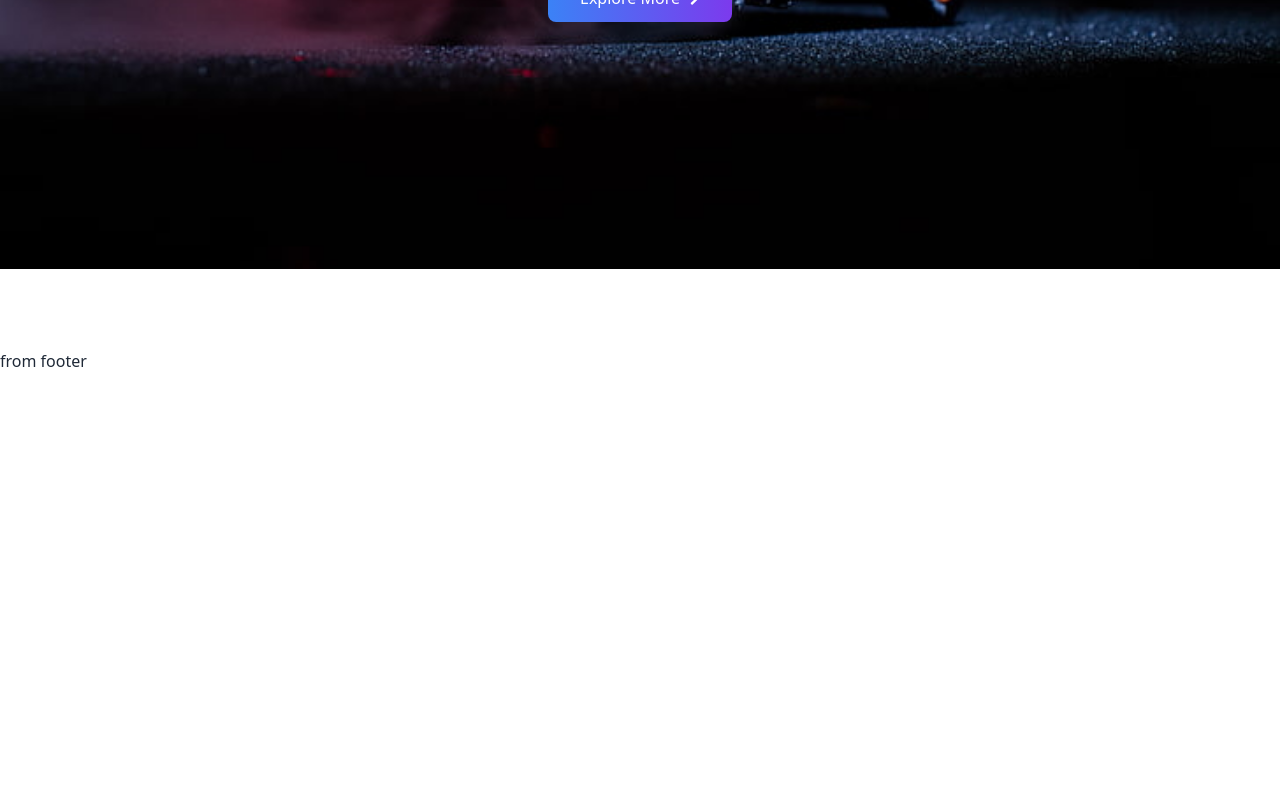
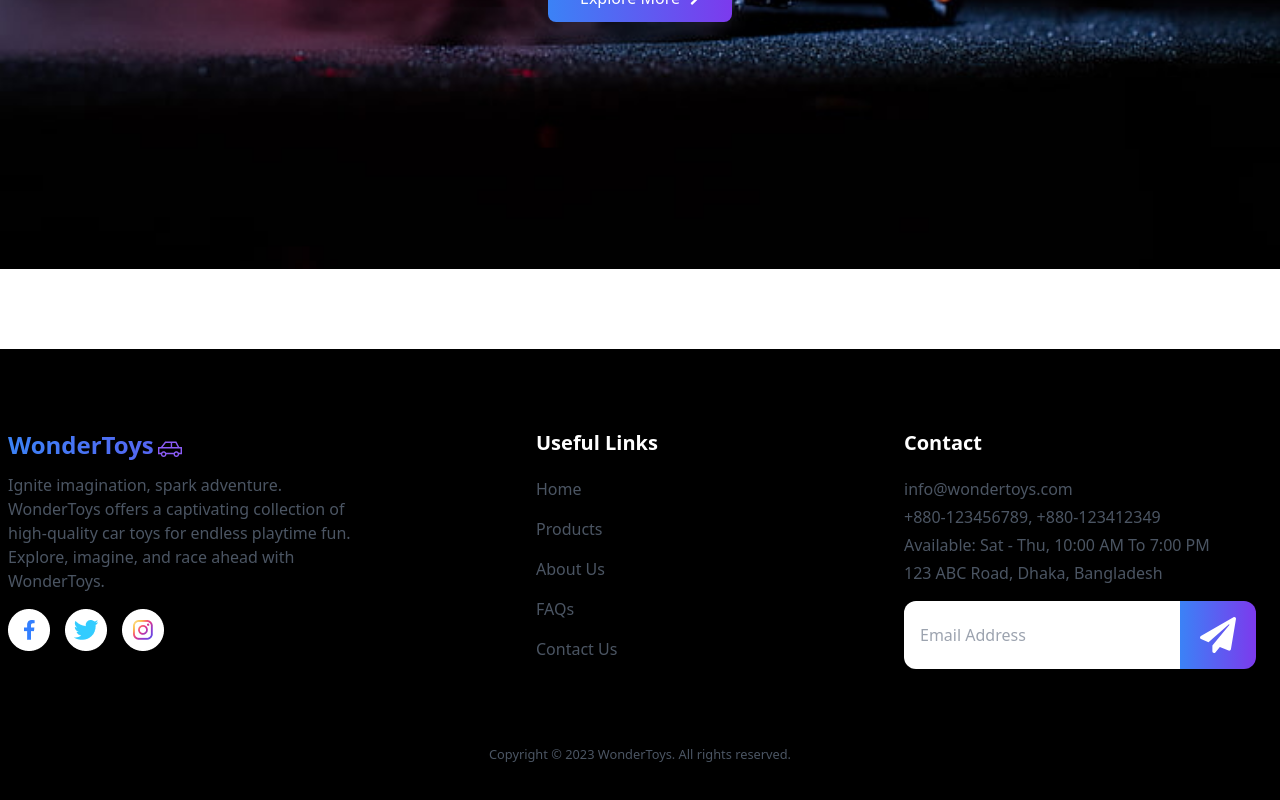
Before and after one commit to moheethasan/wonder-toys-client-side, a React (Vite) app: page / in a window 1280 px wide. Shown: the part 672-1472 px from the top of the page. Before the commit the page ends 1045 px from the top, so only its background shows below. Built offline with nearby package versions, Linux system fonts and the light colour scheme.

Commit message:
added footer

```diff
--- a/src/index.css
+++ b/src/index.css
@@ -11,11 +11,11 @@
 }
 
 .active {
-  @apply font-medium tracking-wide bg-gradient-to-r from-blue-500 to-violet-600 bg-clip-text text-transparent text-sm md:text-base;
+  @apply font-medium tracking-wide bg-gradient-to-r from-blue-500 to-violet-600 bg-clip-text text-transparent text-xs md:text-base;
 }
 
 .default {
-  @apply font-medium tracking-wide text-white hover:bg-gradient-to-r hover:from-blue-500 hover:to-violet-600 bg-clip-text hover:text-transparent text-sm md:text-base;
+  @apply font-medium tracking-wide text-white hover:bg-gradient-to-r hover:from-blue-500 hover:to-violet-600 bg-clip-text hover:text-transparent text-xs md:text-base;
 }
 
 .title-text {
--- a/src/pages/Shared/Footer/Footer.jsx
+++ b/src/pages/Shared/Footer/Footer.jsx
@@ -1,5 +1,54 @@
+import { TfiCar } from "react-icons/tfi";
+import social from "../../../assets/group.png";
+import { FaPaperPlane } from "react-icons/fa";
+
 const Footer = () => {
-  return <div>from footer</div>;
+  return (
+    <footer className="bg-black mt-20 pt-20 pb-10 px-2 text-gray-600">
+      <div className="container mx-auto grid grid-cols-1 md:grid-cols-3 gap-5 md:gap-20">
+        <div>
+          <h2 className="flex items-center gap-1 title-text text-lg md:text-2xl font-bold mb-3">
+            WonderToys{" "}
+            <TfiCar className="text-violet-500 text-lg md:text-2xl" />
+          </h2>
+          <p className="mb-4">
+            Ignite imagination, spark adventure. WonderToys offers a captivating
+            collection of high-quality car toys for endless playtime fun.
+            Explore, imagine, and race ahead with WonderToys.
+          </p>
+          <img className="mb-4" src={social} alt="social link" />
+        </div>
+        <div className="md:px-20">
+          <h3 className="text-xl font-bold mb-5 text-white">Useful Links</h3>
+          <p className="mb-4">Home</p>
+          <p className="mb-4">Products</p>
+          <p className="mb-4">About Us</p>
+          <p className="mb-4">FAQs</p>
+          <p className="mb-4">Contact Us</p>
+        </div>
+        <div>
+          <h3 className="text-xl font-bold mb-5 text-white">Contact</h3>
+          <p className="mb-1">info@wondertoys.com</p>
+          <p className="mb-1">+880-123456789, +880-123412349</p>
+          <p className="mb-1">Available: Sat - Thu, 10:00 AM To 7:00 PM</p>
+          <p className="mb-1">123 ABC Road, Dhaka, Bangladesh</p>
+          <div className="flex mt-4">
+            <input
+              className="border-0 rounded-l-xl w-full md:w-3/4 p-4"
+              type="email"
+              placeholder="Email Address"
+            />
+            <button className="transition duration-200 px-3 md:px-5 py-3 md:py-4 text-white hover:bg-red-500 bg-red-400 border-0 rounded-r-xl text-sm md:text-base bg-gradient-to-r from-blue-500 to-violet-600 hover:from-blue-600 hover:to-violet-700">
+              <FaPaperPlane className="text-4xl" />
+            </button>
+          </div>
+        </div>
+      </div>
+      <p className="text-center pt-16 pb-10">
+        <small>Copyright © 2023 WonderToys. All rights reserved.</small>
+      </p>
+    </footer>
+  );
 };
 
 export default Footer;
--- a/src/pages/Shared/NavBar/NavBar.jsx
+++ b/src/pages/Shared/NavBar/NavBar.jsx
@@ -8,10 +8,11 @@ const NavBar = () => {
   return (
     <nav className="bg-black px-2 py-5">
       <div className="flex justify-between items-center">
-        <h2 className="flex items-center gap-1 title-text text-lg md:text-2xl font-bold">
-          WonderToys <TfiCar className="text-violet-500 text-lg md:text-2xl" />
+        <h2 className="flex items-center gap-1 title-text text-base md:text-2xl font-bold">
+          WonderToys{" "}
+          <TfiCar className="text-violet-500 text-base md:text-2xl" />
         </h2>
-        <div className="text-base md:text-lg flex gap-3 md:gap-5">
+        <div className="flex gap-1 md:gap-5">
           <NavLink
             className={({ isActive }) => (isActive ? "active" : "default")}
             to="/"
@@ -60,7 +61,7 @@ const NavBar = () => {
                   alt="user photo"
                 />
               ) : (
-                <FaUserCircle className="text-4xl" />
+                <FaUserCircle className="text-3xl md:text-4xl" />
               )}
             </div>
             <button className="btn-primary">Logout</button>
```
Also changed, not shown: src/assets/group.png (added).
